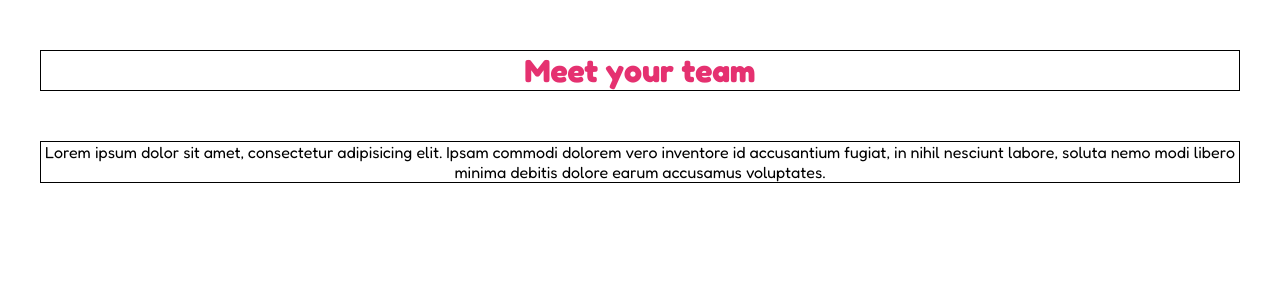
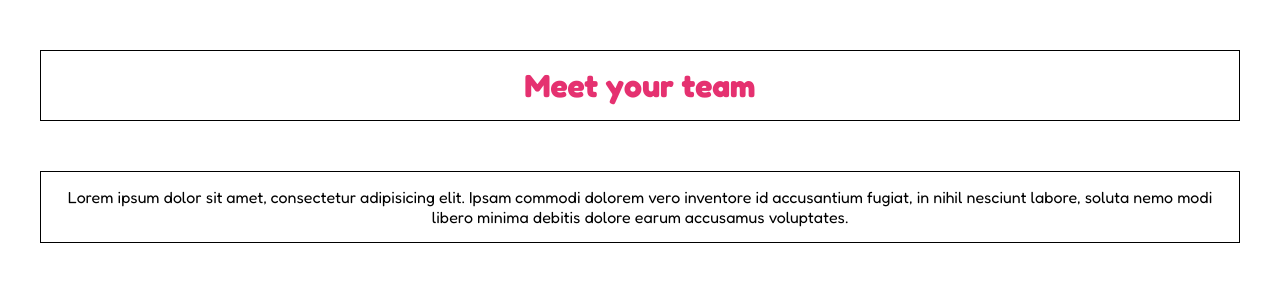
Before and after one commit to MarcoBione/html-css-float-cards, a plain HTML site: page index.html in a window 1280 px wide. Drawn offline with Linux system fonts and the light colour scheme.

Commit message:
Fix header dimensions in style

```diff
--- a/style.css
+++ b/style.css
@@ -15,6 +15,8 @@
     margin: 0 auto;
     text-align: center;
     margin-top: 50px;
+    max-width: 1200px;
+    padding: 15px;
 }
 
 :root{
@@ -32,7 +34,6 @@
 .title{
     display: block;
     position: relative;
-    width: 1200px;
     font-weight: 700;
     text-align: center;
     color: var(--title);
@@ -41,6 +42,5 @@
 .paragraph{
     display: block;
     position: relative;
-    width: 1200px;
 }
 /* END HEADER */
```
Also changed, not shown: index.html (line endings or trailing spaces).
